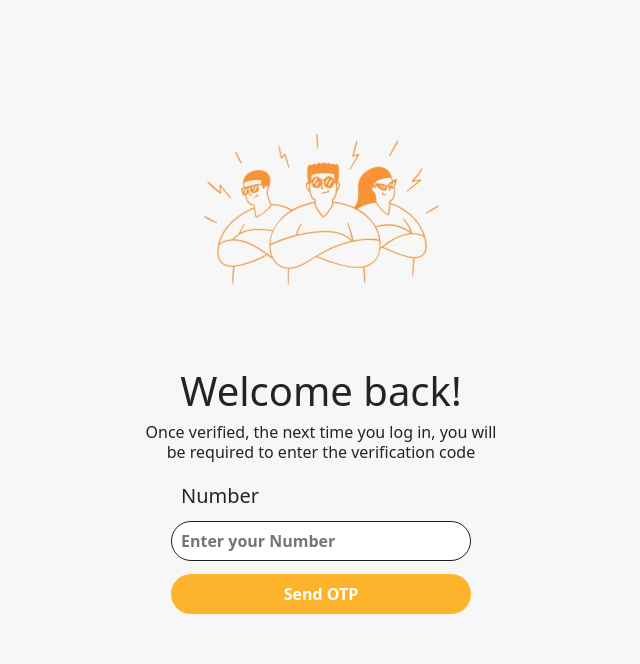
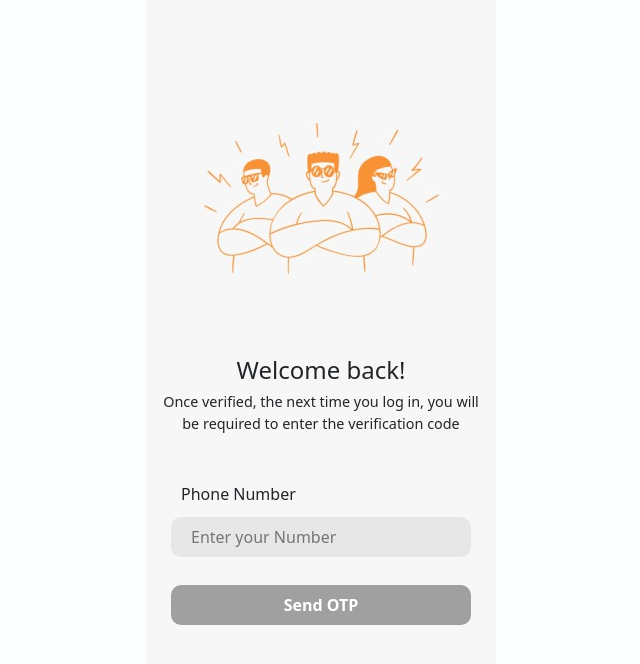
Before and after one commit to ankitchauhan1211/Project-, a React (Create React App) app: page / in a window 1280 px wide. Shown: the top 664 px of the page, without its empty margins (319-959 px from the left). Built offline with nearby package versions, Linux system fonts and the light colour scheme.

Commit message:
minor changes

```diff
--- a/package.json
+++ b/package.json
@@ -3,11 +3,13 @@
   "version": "0.1.0",
   "private": true,
   "dependencies": {
+    "classnames": "^2.5.1",
     "cra-template": "1.2.0",
     "react": "^19.0.0",
     "react-dom": "^19.0.0",
     "react-icon": "^1.0.0",
-    "react-scripts": "5.0.1"
+    "react-scripts": "5.0.1",
+    "web-vitals": "^4.2.4"
   },
   "scripts": {
     "start": "react-scripts start",
--- a/src/App.js
+++ b/src/App.js
@@ -2,23 +2,30 @@ import { useContext, useEffect, useState } from "react";
 import Login from "./component/login";
 import Otp from "./component/otp";
 import Logout from "./component/logout";
-import { AuthContext } from "./context/contextapi";
-import { setLocalstorage } from "./localstorage/localstorage";
-
-
 
 
 
 function App(){
-// use to get data from local storage
+
+  const [log,setLog]=useState(false);
+  const [user,setUser]=useState(null);
+  const [num,setNum]=useState('')
+
+  const number=localStorage.getItem('number')
+  const otp=localStorage.getItem('otp')
   useEffect(()=>{
-    setLocalstorage();
-  },[])
+  if(number && otp){
+    setLog(true)
+    setUser("otp")
 
-  const [user,setUser]=useState(null);
-  const data = useContext(AuthContext) ;
 
-  console.log()
+  }
+
+
+},[])
+
+
+
 
 
 
@@ -26,47 +33,38 @@ function App(){
 
   const handlelogin =(number)=>{
 
-     if(number==`${data.number[0].number1}`){
-       setUser('number')
+  if(number.length==10){
+    setUser('number')
+    setNum(number)
+    localStorage.setItem('number',number)
 
-         alert("OTP is 9999")
-      }
+  }
 
-     if(number==`${data.number[0].number2}`){
+  };
+
+  const  handlelogin1 =(otp)=>{
+     const otps=JSON.stringify(otp)
+     if(otps.length===4){
+      console.log('papa')
+
+      setUser('otp')
+      localStorage.setItem('otp',otp)
+    }
+     else{
       setUser('number')
-
-       alert("OTP is 3333")
      }
 
-     else {
-       alert("invalid credentials")
-    }
-};
+  };
 
 
-  const  handlelogin1 =(otp)=>{
 
-     if(otp==`${data.data[0].otp1}`){
-      setUser('otp')
-      console.log(otp)
-     }
-     if(otp==`${data.data[0].otp2}`){
-      setUser('otp')
-      console.log(otp)
-     }
-  }
   const handlelogout =(val)=>{
       if(val==null){
         setUser(null)
+        localStorage.clear()
         console.log(val)
       }
-
-    }
-
-
-
-
-
+    };
 
 return(
 
@@ -74,17 +72,10 @@ return(
   <>
 { !user ? <Login  handlelogin={handlelogin}/> : ''}
 {user=='number' ? <Otp handlelogin1={handlelogin1}/> : ''}
-{user=="otp" ? <Logout handlelogout={handlelogout}/> : ''}
+{user=="otp"  ? <Logout handlelogout={handlelogout}/> : ''}
 
 
-
-
-
-
-
-
-  </>
-  );
+  </> );
 
 
 
--- a/src/component/login.css
+++ b/src/component/login.css
@@ -1,6 +1,13 @@
 *{
     margin: 0px;
     padding: 0px;
+}
+.loginmaintop{
+    background-color: rgb(251, 255, 255);
+    width: 100%;
+    height: 700px;
+    display: flex;
+    justify-content: center;
 }
 body,html{
     background-color: #f7f7f7;
@@ -11,7 +18,7 @@ body,html{
     flex-direction: column;
     align-items: center;
     justify-content: center;
-    width: 100%;
+    width: 350px;
     height: 700px;
 }
 .image{
@@ -27,10 +34,15 @@ body,html{
 
 
 }
+.textbox h1{
+    font-size: 1.5rem;
+}
 .textbox h6{
+    font-size: 0.9rem;
     text-align: center;
 
 }
+
 .textbox div{
     text-align: center;
 }
@@ -43,34 +55,58 @@ body,html{
 }
 .inputbox h5{
     margin-left: 10px;
+    font-size: 1rem;
 
 }
 .inputbox input{
+
     border: none;
     height: 40px;
-    border-radius: 20px;
+    border-radius: 10px;
     padding: 9px;
     color: black;
-    font-weight: bold;
     border: 1px solid #1c1c1c;
+    padding: 20px;
+    background-color: #1c1c1c13;
+
 
 }
-.inputbox input:focus{
-    border: 1px solid rgb(233, 178, 78);
+#phone{
+    border: none;
+    color: #1c1c1c;
+}
+.inputbox #phone:focus{
+
+    outline: 1px solid  #1c1c1c23;
 
 }
 
-.inputbox input :hover{
-    border: 1px solid rgb(233, 178, 78);
-}
+/* .inputbox #phone:hover{
+    border: 1px solid rgba(19, 19, 19, 0.105);
+} */
 
 .inputbox button{
-    margin-top: 8px;
+    margin-top: 23px;
     border: none;
-    border-radius: 20px;
+    border-radius: 10px;
     height: 40px;
-
-    background-color: rgba(255, 166, 0, 0.821);
+    background-color: #1c1c1c66;
+    /* background-color: rgba(255, 166, 0, 0.821); */
     color: #fff;
     font-weight: bold;
 }
+.buttonform{
+    margin-top: 30px;
+}
+.text{
+    margin-top: 5px;
+}
+
+.background{
+    background-color: rgba(255,166,0,0.821);
+}
+.border{
+    color: red;
+    font-size: 15px;
+    border: none;
+}
--- a/src/component/login.jsx
+++ b/src/component/login.jsx
@@ -1,24 +1,68 @@
-import React, { useState } from 'react'
+import React, { useEffect, useState } from 'react'
 import './login.css';
 import  login from'./login.jpg';
+
 
 export default function Login({handlelogin}) {
 
   const [number,setNumber]=useState('');
+  const [color,setColor]=useState('#1c1c1c66');
+  const [error,setError]= useState(null);
+
+
+  // const numstart = number.split('')
+  // if(numstart[0]<=5){
+  //    setNumber('')
+  // }
+
+
+  const Change=(e)=>{
+    const  newnumber= e.target.value
+    setNumber(newnumber)
+         if(newnumber.length==10){
+            setColor('rgba(255,166,0,0.821)')
+          }
+          else{
+            setColor('#1c1c1c66')
+          }
+
+  }
+
+
+
+
+
+
 
   const submithandler=(e)=>{
     e.preventDefault()
-    console.log("number is ",number)
+
 
     setNumber('')
+
   }
 
   const submit =()=>{
-    handlelogin(number)
-  }
 
 
+
+    if (isNaN(number)){
+       setError("error: input should me a number")
+    }
+    else{
+
+      handlelogin(number)
+    }
+
+  // localStorage.setItem('number',number)
+  // localStorage.setItem('otp',JSON.stringify(otp))
+
+
+  };
+
   return (
+  <div className="loginmaintop">
+
     <div className='login_top'>
         <div className="image">
             <img src={login} alt="login image" />
@@ -26,18 +70,19 @@ export default function Login({handlelogin}) {
 
         <div className="textbox">
             <h1>Welcome back!</h1>
-            <h6>Once verified, the next time you log in, you will <div>be required to enter the verification code</div> </h6>
+            <h6>Once verified, the next time you log in, you will <div className='text'>be required to enter the verification code</div> </h6>
         </div>
 
-        <form onSubmit={(e)=>submithandler(e)}>
+        <form onSubmit={(e)=>submithandler(e)} className='buttonform'>
                 <div className="inputbox">
-                    <h5>Number</h5>
-                    <input   required  type='tel'  id='phone' pattern='[0-9]{3} - [0-9]{2}-[0-9]{3}'  value={number} onChange={(e)=>setNumber(e.target.value)} placeholder='Enter your Number' maxLength = {10}/>
-                    <button onClick={submit}>Send OTP</button>
+                    <h5>Phone Number</h5>
+                  <input required  type='tel'  id='phone' pattern="[6-9]\d{9}"  value={number}  onChange={Change} placeholder='Enter your Number' maxLength = {10} />
+                   {error && <p className='border' >{error}</p>}
+                    <button onClick={submit} style={{backgroundColor: color}}>Send OTP</button>
                  </div>
         </form>
 
-
+    </div>
     </div>
   )
 }
--- a/src/component/otp.css
+++ b/src/component/otp.css
@@ -1,10 +1,19 @@
 body,html{
-    background-color: rgba(244, 242, 238, 0.937);
+    background-color: #f7f7f7;
+
+}
+.topmain{
+    width: 100%;
+    height: 700px;
+    background-color: white;
+    display: flex;
+    justify-content: center;
 }
 .otp_top{
-    width: 100%;
+
+    width: 350px;
     height: 700px;
-    background-color: rgba(244, 242, 238, 0.755);
+    background-color: #f7f7f7;
     display: flex;
     flex-direction: column;
     align-items: center;
@@ -15,12 +24,16 @@ body,html{
 }
 .textarea{
     text-align: center;
-    margin: 10px;
+    margin-bottom: 20px;
+}
+.textarea h1{
+    font-size: 1.4rem;
 }
 .textarea h6{
     margin: 7px;
-    font-size: 1.4rem;
+    font-size: 1.2rem;
     font-weight: 300;
+    margin-top: 8px;
 
 }
 .otpbox{
@@ -37,7 +50,7 @@ body,html{
 .otpbox .input{
     display: flex;
     flex-direction: row;
-    width: 320px;
+    width: 300px;
     height: 70px;
     padding: 1px;
 
@@ -45,15 +58,19 @@ body,html{
 .input input{
     margin: 4px;
     padding: 7px;
-    width: 72px;
+    width: 65px;
     border-radius: 10px;
-    border: 1px solid #1c1c1c;
+    border: 1px solid #1c1c1c23;
     padding: 25px;
     font-size: 20px;
+    background-color: rgba(206, 206, 205, 0.141);
+
 
 }
+
 .input input:focus{
-    border: 1px solid rgba(255, 166, 0, 0.842);
+    border: 1px solid #1c1c1c76;
+    outline: #1c1c1c69;
 
 }
 
@@ -68,12 +85,14 @@ body,html{
     margin-top: 20px;
     font-weight: bold;
     color : white;
+    margin-top: 40px;
 
 }
 .otpbox h6{
     text-align: center;
-    margin-top: 6px;
+    margin-top: 10px;
     font-size: 10px;
+    cursor: pointer;
 
 
 
--- a/src/component/otp.jsx
+++ b/src/component/otp.jsx
@@ -10,10 +10,23 @@ export default function Otp({handlelogin1}) {
     const [inputs,setInputs]=useState(emptyinput);
     const [Empty, setEmpty]=useState(emptyinput);
     const [time, setTime] = useState(20);
-    const [intervalId, setIntervalId] = useState();
+    const [style,setStyle]=useState('black');
+    const [border,setColor]=useState('1px solid #1c1c1c23');
+
+    const numberdata=localStorage.getItem('number');
 
 
-  // Use to focus particular input box
+   const Changeotp = ()=>{
+    if(time==0){
+      console.log('ankit')
+      // localStorage.setItem('otp',JSON.stringify(6666))
+      alert('resend otp is 6666')
+        }
+
+     }
+
+
+    // Use to focus particular input box
     useEffect(()=>{
 
       refs[0].current.focus();
@@ -22,29 +35,36 @@ export default function Otp({handlelogin1}) {
 
   const handlesubmit = (e)=>{
     e.preventDefault()
-    const missed = inputs.map((item , i)=>{
-      if(item === ''){
-        return i;}
+    const empty = Empty.join('')
+    console.log(empty)
 
-    }).filter((item ) => (item || item === 0));
-    //  use to get missing box that we not enter any data
-    setEmpty(missed);
+    Empty.forEach((i)=>{
+      console.log(i)
+      console.log([i])
+      if (inputs[i] === ''){
+           setColor('1px solid red')
+      }
+      else{
+
+         setColor('1px solid  green')
+         }
+      }
+    );
+
+  //  use data to map data nad get a data in number form
 
 
-  //  use data to map data nad get a data in number form
-    const data = inputs.map(Number)
-    const num= parseInt(data.join(''))
+
+    const num= parseInt(inputs.join(''))
+
+    // console.log(num)
   // use to send data to app.js file
     handlelogin1(num)
 
+};
 
-
-
-  }
-
-   const handelinput=( e,index)=>{
-    const value =e.target.value;
-
+const handelinput=( e,index)=>{
+    const value =e.target.value  ;
 
     if(!Number(value))
         return ;
@@ -55,15 +75,28 @@ export default function Otp({handlelogin1}) {
 
     };
 
-
     const copyinputs=[...inputs];
     copyinputs[index]=value;
-    setInputs(copyinputs)
+     setInputs(copyinputs)
+
+    const missed = inputs.map((item, i)=>{
+      console.log(item)
+         if(item=== ''){
+             return i ;
+            }
+
+    }).filter((item)=>( item || item === 0));
+
+    //  use to get missing box that we not enter any data
+
+    // console.log('missed items is ', missed)
+     setEmpty(missed)
+
 
 
    };
 
-   const handonkeydown=(e,i)=>{
+const handonkeydown=(e,i)=>{
 
 
     if(e.keyCode===8){
@@ -92,30 +125,32 @@ export default function Otp({handlelogin1}) {
     refs[inputs.length - 1].current.focus();
 
 
+  };
+
+
+useEffect(()=>{
+  const intervalid=setInterval(()=>{
+    if(time==0){
+      setStyle('red')
+    }
+    if(time> 0){
+      setTime(time -1);
+
+    }
+    else{
+       clearInterval(intervalid)
+    }
+  },1000);
+  return ()=>{
+    clearInterval(intervalid)
   }
 
-  const reduceTime = () => {
-
-    if (intervalId) return;
-
-    const localIntervalId = setInterval(() => {
-      if(time <= 0){
-        clearInterval(intervalId);
-        setInterval(null)
-        return;
-      }
-
-      setTime(prevVal => prevVal - 1)
-    }, 1000)
-    setIntervalId(localIntervalId);
-  }
-
-  useEffect(() => {
-    reduceTime();
-  }, [])
+},[time])
 
 
   return (
+      <>
+  <div className="topmain">
     <div className='otp_top'>
         <div className="otp_image">
             <img src={login} alt="" />
@@ -123,7 +158,7 @@ export default function Otp({handlelogin1}) {
 
         <div className="textarea">
             <h1>We've send you a code </h1>
-            <h6>the code was sent to <b>ankit chuahan</b> </h6>
+            <h6>the code was sent to <b>{numberdata}</b> </h6>
 
         </div>
 
@@ -143,13 +178,14 @@ export default function Otp({handlelogin1}) {
             onKeyDown={(e)=>handonkeydown(e,i)}
             onPaste={handlepast}
             className = {Empty.includes(i) ? 'error1' : '' }
+            style={{border: border}}
             />
            }
 
            )} </div>
 
-           <button >Submit OTP</button>
-           <h6 ><a href='' >Click to Resend OTP</a></h6>
+           <button  >Submit OTP</button>
+           <div className="resend" onClick={Changeotp} ><h6  style={{ color : style} }>Click to Resend OTP</h6> </div>
            </form>
         </div>
 
@@ -158,5 +194,7 @@ export default function Otp({handlelogin1}) {
 
 
     </div>
+    </div>
+    </>
   )
 }
--- a/src/context/contextapi.jsx
+++ b/src/context/contextapi.jsx
@@ -1,28 +1,12 @@
-import React, {useEffect,useState, createContext } from 'react';
-import { getLocalstorage, } from '../localstorage/localstorage';
-
-export const AuthContext= createContext();
-export default function Contextapi( {children}) {
-  const [userData,setUserData]=useState(null)
-
-  useEffect(()=>{
-    const {data,number}=getLocalstorage()
-     setUserData({data,number})
-     console.log(userData)
-
-  },[])
 
 
+export default function Contextapi( {children}) {
 
 
   return (
 
     <div>
-     <AuthContext.Provider value={userData}>
-
-         {children}
-
-     </AuthContext.Provider>
+       {children}
     </div>
   )
 }
--- a/src/index.js
+++ b/src/index.js
@@ -5,7 +5,7 @@ import App from './App';
 import reportWebVitals from './reportWebVitals';
 import Contextapi from './context/contextapi';
 
-localStorage.clear()
+
 const root = ReactDOM.createRoot(document.getElementById('root'));
 root.render(
   <React.StrictMode>
--- a/src/localstorage/localstorage.jsx
+++ /dev/null
@@ -1,28 +0,0 @@
-const OTP = [
-    {
-        "otp1": '9999',
-        "otp2": '3333'
-    },
-
-]
-
-const number=[
-    {
-        "number1" : '9999999999',
-        "number2" : '3333333333'
-    },
-]
-
-export const setLocalstorage=()=>{
-    localStorage.setItem("OTP",JSON.stringify(OTP))
-    localStorage.setItem("number",JSON.stringify(number))
-
-
-}
-
-export const getLocalstorage=()=>{
-
-   const data = JSON.parse(localStorage.getItem('OTP'))
-   const number=JSON.parse(localStorage.getItem('number'))
-   return {data,number} ;
-}
```
Also changed, not shown: src/component/logout.css (+13 -4 lines), src/component/logout.jsx (+13 -1 lines).
